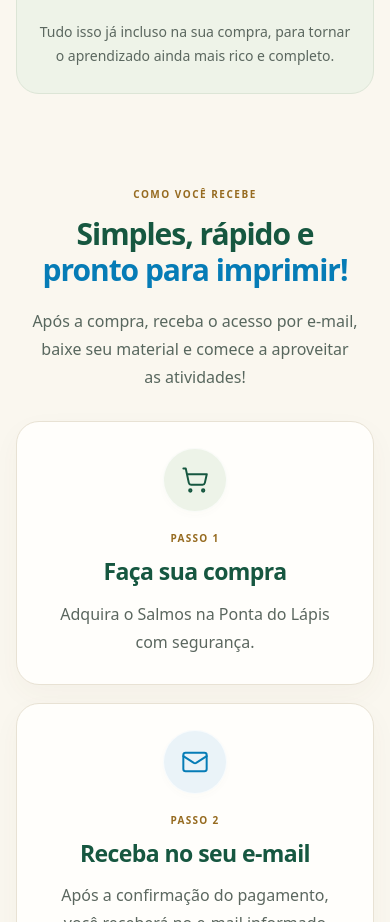
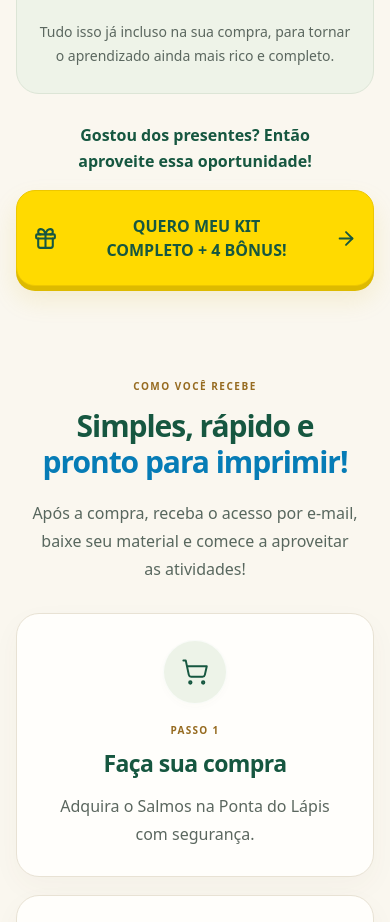
Before and after one commit to pedroforti400-wq/pvsalmosnapontadol-p-s, a React (Vite) app: page / in a window 390 px wide. Shown: the part 8160-9082 px from the top of the page. Built offline with nearby package versions, Linux system fonts and the light colour scheme; a web font is replaced by a local one.

Commit message:
feat: add bonus section CTA to final offer

```diff
--- a/src/sections/Bonuses.css
+++ b/src/sections/Bonuses.css
@@ -29,6 +29,15 @@
 .bonuses-summary-value { margin: 0; font-size: 20px; font-weight: 750; line-height: 1.6; text-wrap: pretty; }
 .bonuses-summary-value strong { font-size: 26px; font-weight: 950; white-space: nowrap; }
 .bonuses-summary-support { margin: 7px 0 0; color: #5b675f; font-size: 15px; line-height: 1.7; }
+.bonuses-cta { margin: 36px auto 0; text-align: center; }
+.bonuses-cta > p { margin: 0 0 18px; color: #165740; font-size: 18px; font-weight: 750; line-height: 1.65; text-wrap: balance; }
+.bonuses-cta-link { display: grid; grid-template-columns: auto minmax(0, 1fr) auto; align-items: center; gap: 16px; width: min(100%, 740px); min-height: 86px; margin: 0 auto; padding: 22px 28px; border: 1px solid #edc700; border-radius: 23px; color: #165740; background: #FFDA00; box-shadow: 0 5px 0 #ddba00, 0 13px 26px #d3ad1426; font-size: 19px; line-height: 1.45; text-decoration: none; transition: transform 180ms ease, box-shadow 180ms ease, background 180ms ease; }
+.bonuses-cta-link strong { min-width: 0; font-weight: 950; text-wrap: balance; }
+.bonuses-cta-link:focus-visible { outline: 3px solid #067CB6; outline-offset: 7px; }
+
+@media (hover: hover) and (prefers-reduced-motion: no-preference) {
+  .bonuses-cta-link:hover { transform: translateY(-3px); background: #ffdf21; box-shadow: 0 8px 0 #ddba00, 0 18px 30px #d3ad1433; }
+}
 
 @media (max-width: 1199px) {
   .bonuses-container { width: calc(100% - 48px); max-width: 900px; }
@@ -52,4 +61,13 @@
   .bonuses-summary-value { font-size: 18px; line-height: 1.65; }
   .bonuses-summary-value strong { font-size: 25px; }
   .bonuses-summary-support { margin-top: 11px; font-size: 14px; }
+  .bonuses-cta { margin-top: 28px; }
+  .bonuses-cta > p { margin-bottom: 16px; font-size: 16px; }
+  .bonuses-cta-link { gap: 10px; min-height: 96px; padding: 18px 16px; border-radius: 19px; font-size: 16px; line-height: 1.5; }
+  .bonuses-cta-gift { width: 25px; }
+  .bonuses-cta-arrow { width: 22px; }
 }
+
+@media (prefers-reduced-motion: reduce) {
+  .bonuses-cta-link { transition: none; }
+}
--- a/src/sections/Bonuses.jsx
+++ b/src/sections/Bonuses.jsx
@@ -1,8 +1,20 @@
-import { ArrowUpRight, Check, Gift } from 'lucide-react';
+import { ArrowRight, ArrowUpRight, Check, Gift } from 'lucide-react';
 import { bonuses, bonusTotalCents, formatBonusPrice } from '../bonuses';
 import './Bonuses.css';
 
 export default function Bonuses() {
+  function scrollToOffer(event) {
+    if (event.button !== 0 || event.metaKey || event.ctrlKey || event.shiftKey || event.altKey) return;
+    const target = document.getElementById('checkout-final');
+    if (!target) return;
+    event.preventDefault();
+    const reduced = window.matchMedia?.('(prefers-reduced-motion: reduce)')?.matches ?? false;
+    window.history.replaceState(null, '', '#checkout-final');
+    // Alinha o fim da oferta para deixar o preço e o botão de compra visíveis.
+    target.scrollIntoView({ behavior: reduced ? 'instant' : 'smooth', block: 'end' });
+    target.focus({ preventScroll: true });
+  }
+
   return <section id="bonus" className="bonuses-section" aria-labelledby="bonuses-title">
     <div className="bonuses-container">
       <div className="bonuses-heading">
@@ -38,6 +50,15 @@ export default function Bonuses() {
           <p className="bonuses-summary-support">Tudo isso já incluso na sua compra, para tornar o aprendizado ainda mais rico e completo.</p>
         </div>
       </div>
+
+      <div className="bonuses-cta">
+        <p>Gostou dos presentes? Então aproveite essa oportunidade!</p>
+        <a className="bonuses-cta-link" href="#checkout-final" onClick={scrollToOffer}>
+          <Gift className="bonuses-cta-gift" size={29} aria-hidden="true"/>
+          <strong>QUERO MEU KIT COMPLETO + 4 BÔNUS!</strong>
+          <ArrowRight className="bonuses-cta-arrow" size={25} aria-hidden="true"/>
+        </a>
+      </div>
     </div>
   </section>;
 }
```
Also changed, not shown: 3 other files (tests, documents, lock files or other folders).
